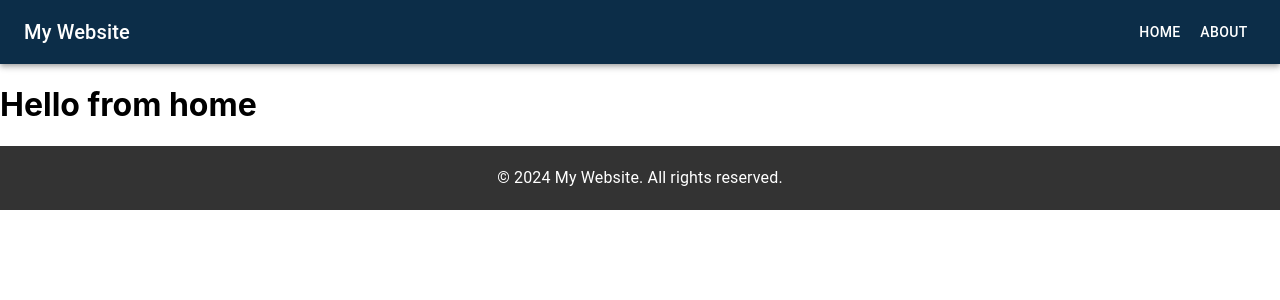
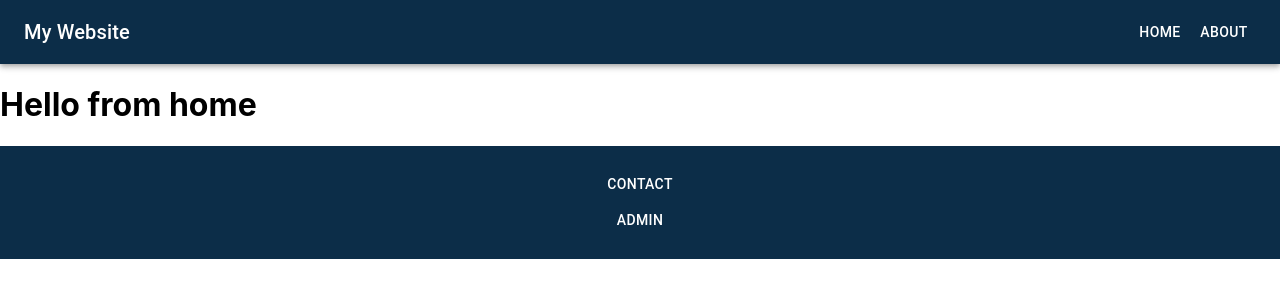
Before and after one commit to camy-code/portfolioWebsite, a React (Create React App) app: page / in a window 1280 px wide. Shown: the top 300 px of the page. Built offline with nearby package versions, Linux system fonts and the light colour scheme.

Commit message:
Added the basic format

```diff
--- a/src/App.js
+++ b/src/App.js
@@ -4,6 +4,9 @@ import { BrowserRouter, Route,Routes } from 'react-router-dom';
 import Home from './pages/Home';
 import About from './pages/About'
 import Layout from './pages/Layout';
+import Admin from './pages/Admin';
+import Contact from './pages/Contact';
+
 function App() {
   return (
     <BrowserRouter>
@@ -11,6 +14,8 @@ function App() {
         <Route path="/" element={<Layout />}>
         <Route index element={<Home />} />
         <Route path="about" element={<About />} />
+        <Route path="contact" element={<Contact />} />
+        <Route path="admin" element={<Admin />} />
 
         </Route>
         {/* This is the end of Layout */}
--- a/src/components/Footer.js
+++ b/src/components/Footer.js
@@ -1,14 +1,34 @@
 // Footer.js
 import React from 'react';
-import { Typography, Container } from '@mui/material';
+import { Typography, Container, Grid, Button} from '@mui/material';
+import { Link } from 'react-router-dom';
 
 function Footer() {
   return (
-    <footer style={{ backgroundColor: '#333', color: '#fff', padding: '20px', marginTop: 'auto' }}>
+    <footer style={{ backgroundColor: '#0C2D48', color: '#fff', padding: '20px', marginTop: 'auto' }}>
       <Container maxWidth="md" style={{ display: 'flex', justifyContent: 'center', alignItems: 'center', height: '100%' }}>
-        <Typography variant="body1" align="center">
-          © {new Date().getFullYear()} My Website. All rights reserved.
-        </Typography>
+
+
+<Grid
+  container
+  direction="column"
+  justifyContent="center"
+  alignItems="center"
+>
+
+
+<Grid item><Button color="inherit" component={Link} to="/contact" variant="text">Contact</Button></Grid>
+
+<Grid item>
+<Button color="inherit" component={Link} to="/admin" variant="text">Admin</Button>
+
+    </Grid>
+
+    </Grid>
+
+
+
+
       </Container>
     </footer>
   );
--- /dev/null
+++ b/src/pages/Admin.js
@@ -0,0 +1,5 @@
+function Admin() {
+    return (<h1>Hello from admin</h1>);
+
+    }
+    export default Admin
--- /dev/null
+++ b/src/pages/Contact.js
@@ -0,0 +1,5 @@
+function Contact() {
+return (<h1>Hello from contact</h1>);
+
+}
+export default Contact
```
